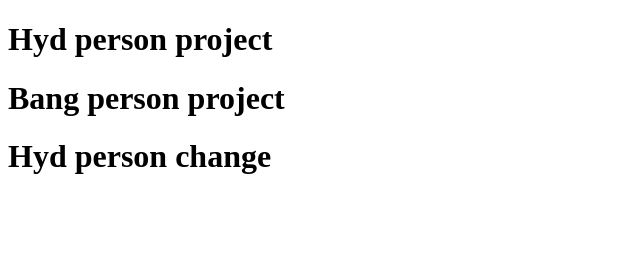
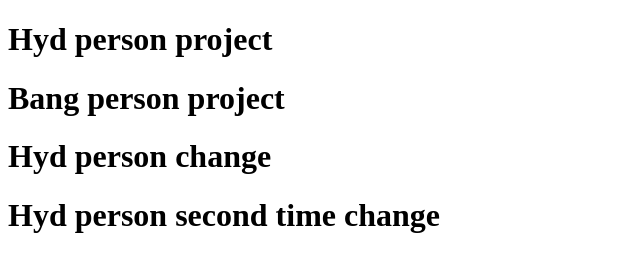
Before and after one commit to Arifa-Sanjamala2002/git-2, a plain HTML site: page index.html in a window 1280 px wide. Shown: the whole page, without its empty margins (0-640 px from the left). Drawn offline with Linux system fonts and the light colour scheme.

Commit message:
second change

```diff
--- a/index.html
+++ b/index.html
@@ -9,5 +9,6 @@
     <h1>Hyd person project</h1>
     <h1>Bang person project</h1>
     <h1>Hyd person change</h1>
+    <h1>Hyd person second time change</h1>
 </body>
 </html>
```
